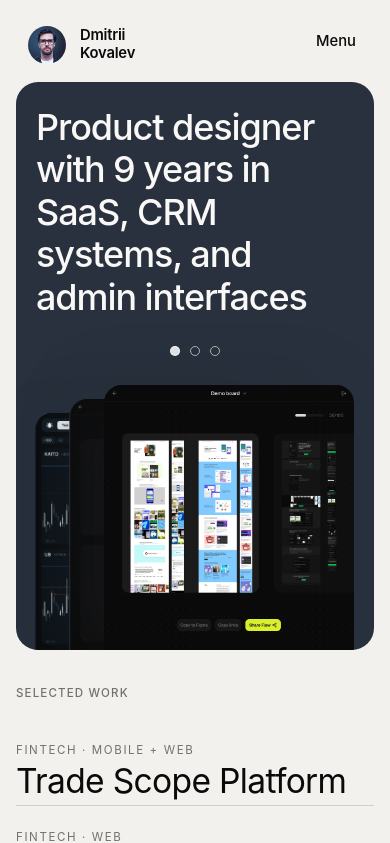
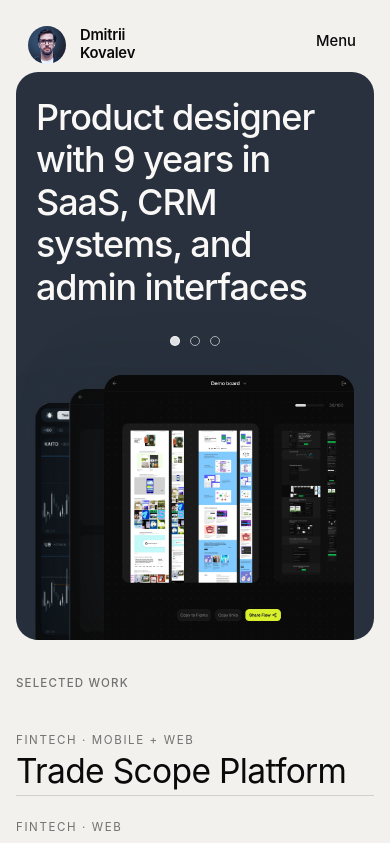
Before and after one commit to kovalev-web/portfolio, a React (Vite) app: page / in a window 390 px wide. Shown: the top 843 px of the page. Built offline with nearby package versions, Linux system fonts and the light colour scheme; a web font is replaced by a local one.

Commit message:
Remove extra 10px gap above hero on mobile

```diff
--- a/src/components/hero.css
+++ b/src/components/hero.css
@@ -369,7 +369,7 @@
   /* Header is an opaque full-width bar here, so the card starts below it
      rather than being half-covered. */
   .hero {
-    padding-top: calc(var(--header-h) + 10px);
+    padding-top: var(--header-h);
   }
 
   /* Copy on top, deck below. The overlapping trio survives the move now that
```
